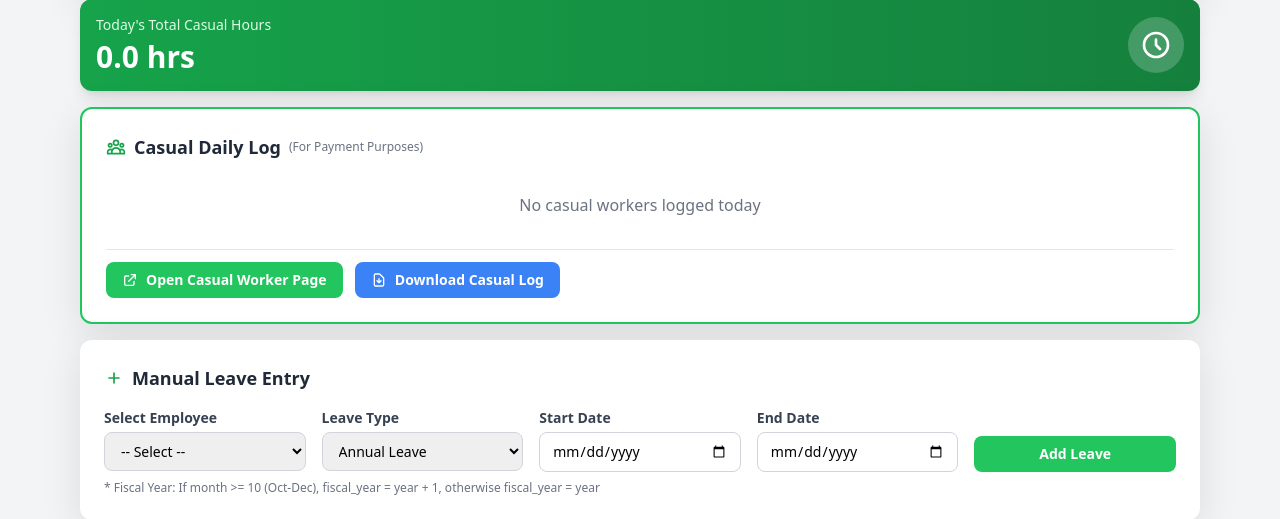
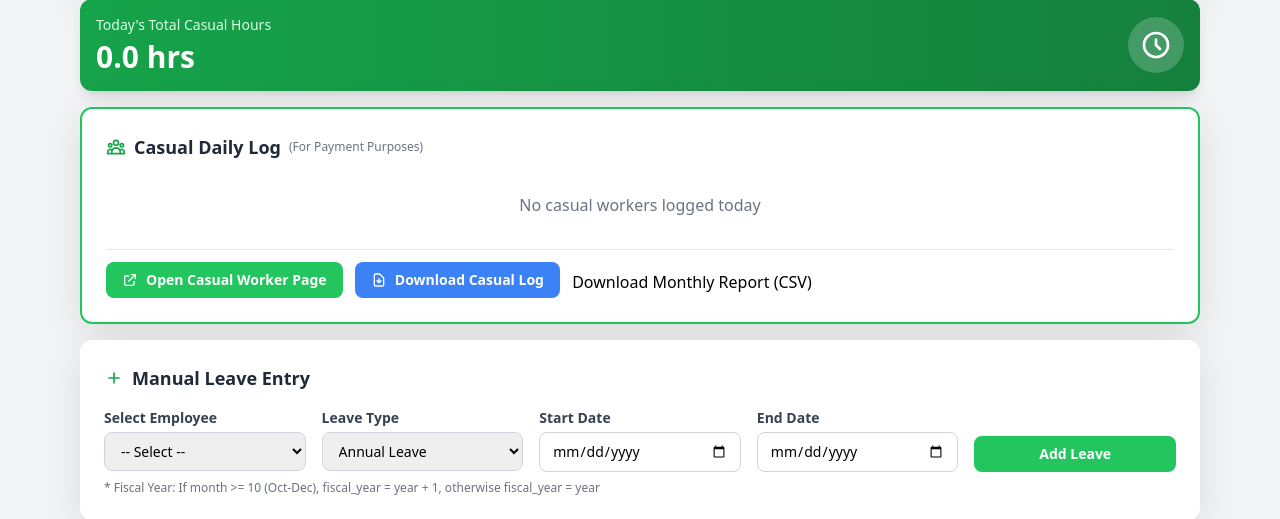
Before and after one commit to sew49/AISL-, a Flask app: page /admin/dashboard in a window 1280 px wide. Shown: the part 961-1480 px from the top of the page. Run offline with Flask 3, Linux system fonts and the light colour scheme; the visitor is signed in with stand-in values (Sample User, id 1); data that the repository does not hold is empty; some libraries are stand-ins or nearby versions.

Commit message:
Add Download Monthly Report (CSV) button to admin dashboard

```diff
--- a/attendance_system/templates/admin/dashboard.html
+++ b/attendance_system/templates/admin/dashboard.html
@@ -463,11 +463,14 @@
                 </svg>
                 Open Casual Worker Page
             </a>
-            <a href="{{ url_for('export_casual_csv') }}" class="inline-flex items-center px-4 py-2 bg-blue-500 hover:bg-blue-600 text-white rounded-lg text-sm font-bold transition-colors">
+            <a href="{{ url_for('export_casual_csv') }}" class="inline-flex items-center px-4 py-2 bg-blue-500 hover:bg-blue-600 text-white rounded-lg text-sm font-bold transition-colors mr-2">
                 <svg class="w-4 h-4 mr-2" fill="none" stroke="currentColor" viewBox="0 0 24 24">
                     <path stroke-linecap="round" stroke-linejoin="round" stroke-width="2" d="M12 10v6m0 0l-3-3m3 3l3-3m2 8H7a2 2 0 01-2-2V5a2 2 0 012-2h5.586a1 1 0 01.707.293l5.414 5.414a1 1 0 01.293.707V19a2 2 0 01-2 2z"></path>
                 </svg>
                 Download Casual Log
+            </a>
+            <a href="/admin/export-attendance" class="btn btn-outline-success">
+                <i class="bi bi-filetype-csv"></i> Download Monthly Report (CSV)
             </a>
         </div>
     </section>
```
